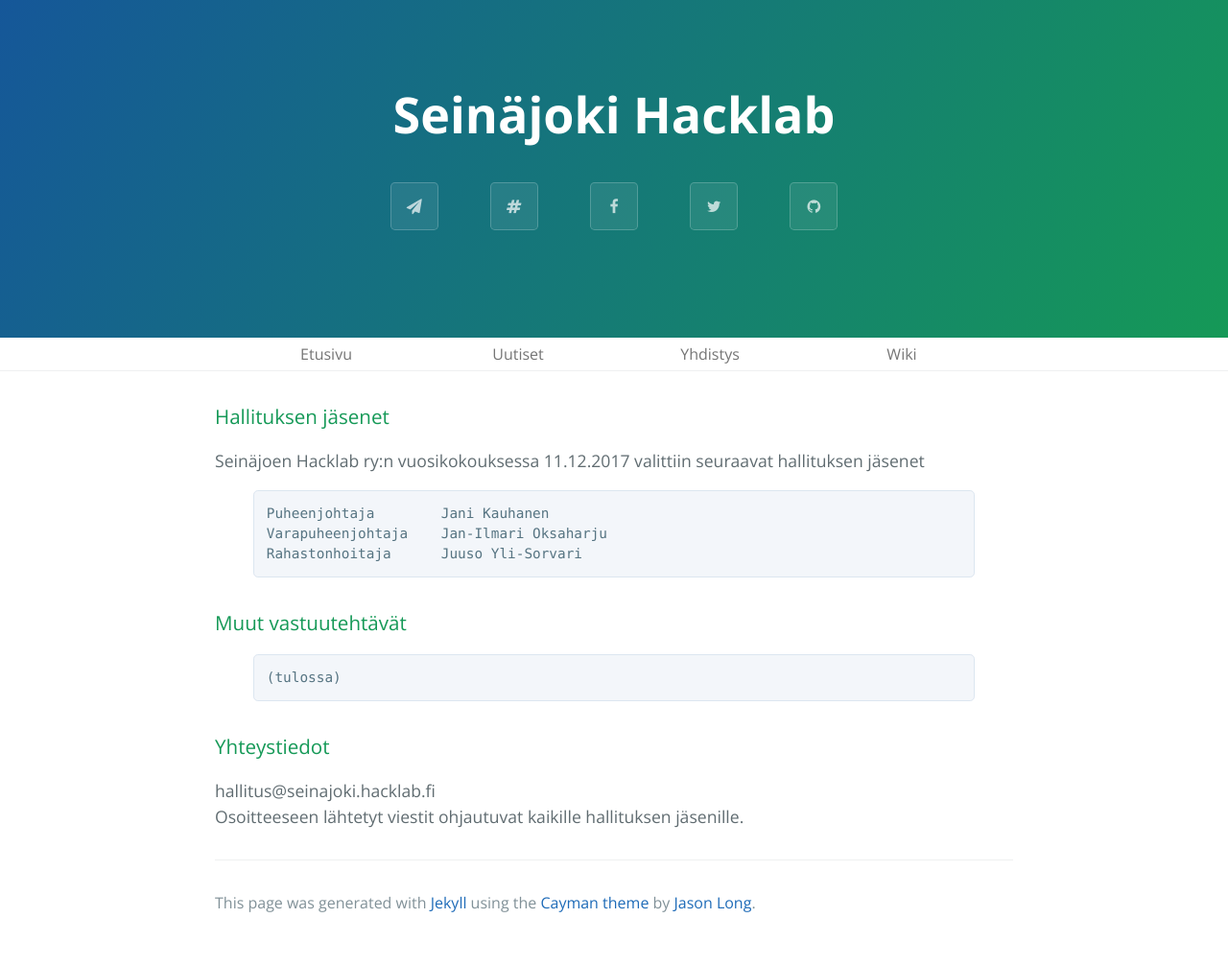
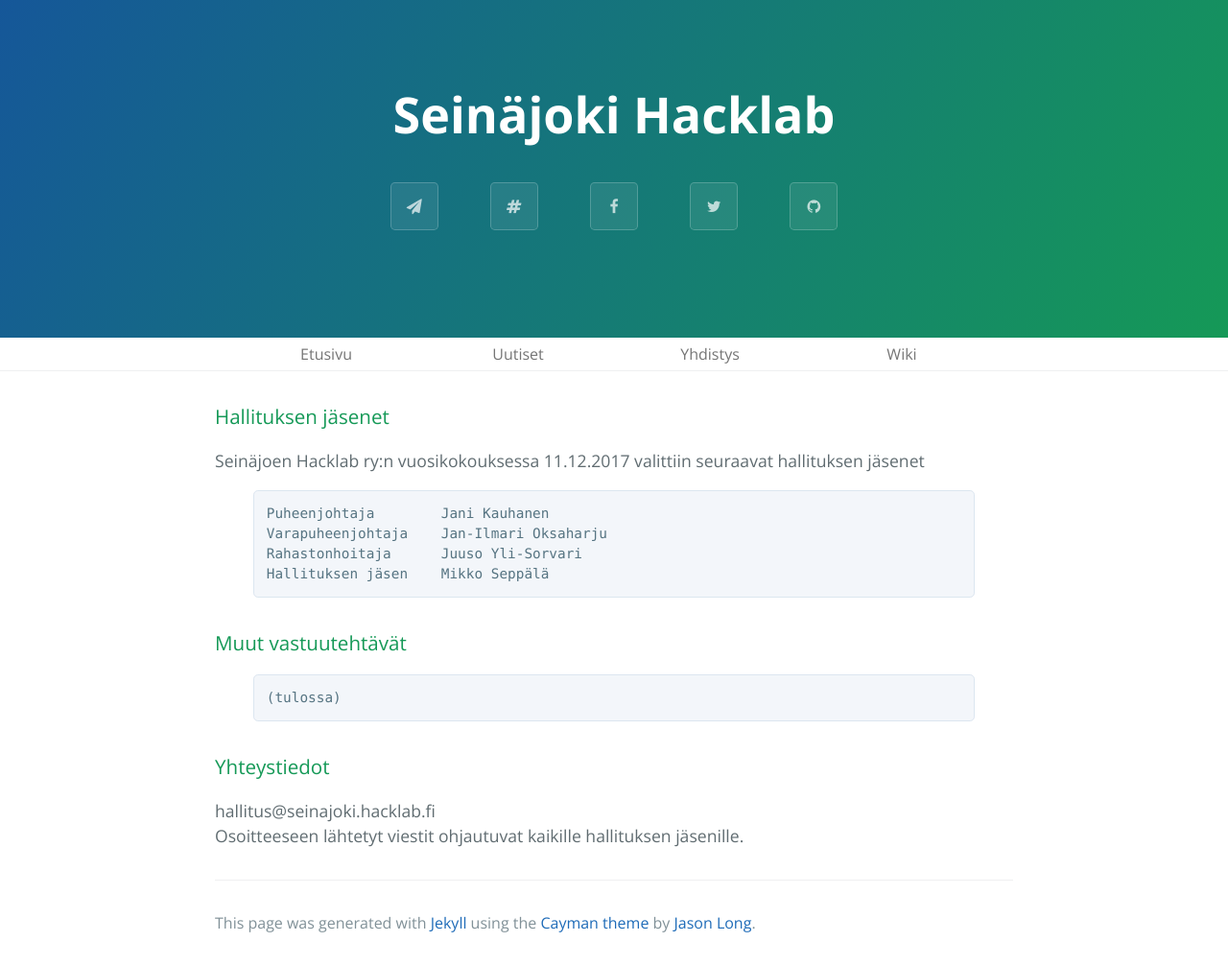
Before and after one commit to d1stro/SeinajokiHacklab.github.io, a Jekyll site: the page built from yhdistys/vastuuhenkilot-2018.md, in a window 1280 px wide. Shown: the whole page at 96% size. Built offline with Jekyll 4.4.1, drawn with Linux system fonts in a browser that asks for light colours; nearby versions of some CDN libraries; before the commit the page ends 985 px from its top, so only the background shows below that.

Commit message:
Update vastuuhenkilot-2018.md

```diff
--- a/yhdistys/vastuuhenkilot-2018.md
+++ b/yhdistys/vastuuhenkilot-2018.md
@@ -11,7 +11,7 @@ Seinäjoen Hacklab ry:n vuosikokouksessa 11.12.2017 valittiin seuraavat hallituk
 Puheenjohtaja        Jani Kauhanen
 Varapuheenjohtaja    Jan-Ilmari Oksaharju
 Rahastonhoitaja      Juuso Yli-Sorvari
-
+Hallituksen jäsen    Mikko Seppälä
 {% endhighlight %}
 
 ### Muut vastuutehtävät
```
